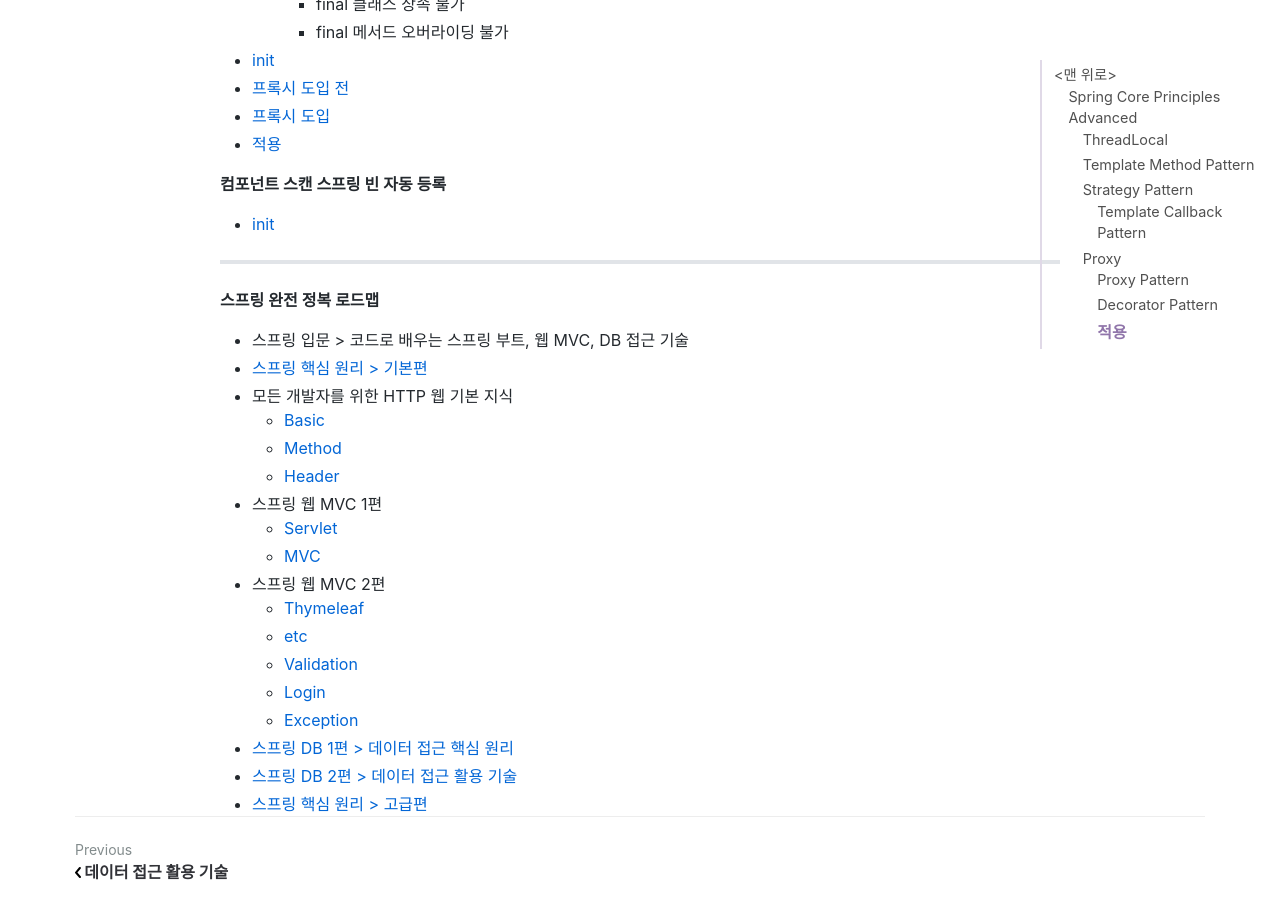
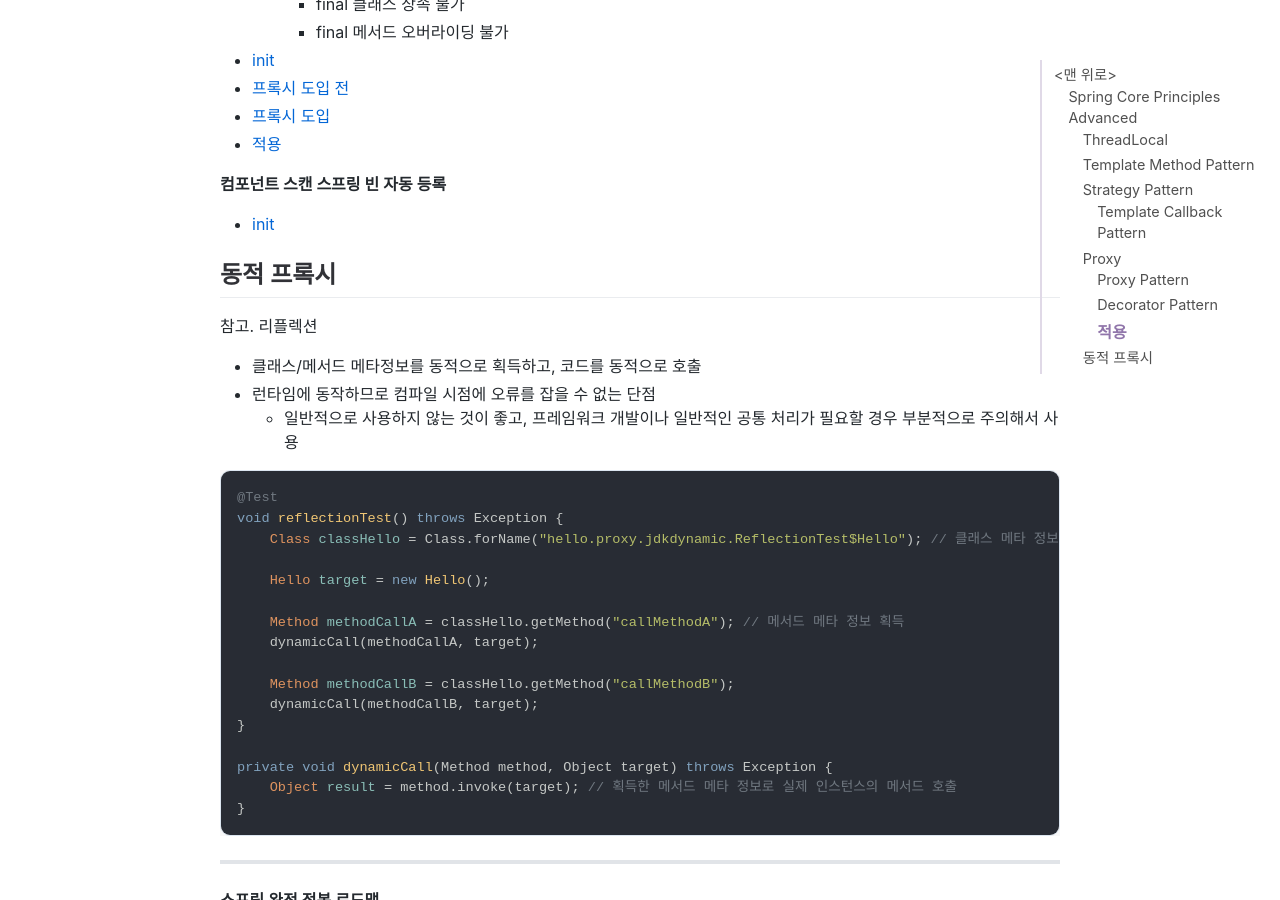
Before and after one commit to jihunparkme/jihunparkme.github.io, a Jekyll site: the page built from _posts/2022-11-20-Spring-Core-Principles-Advanced.md, in a window 1280 px wide and 900 px high, scrolled down 9466 px. Built offline with Jekyll 4.4.1, drawn with Linux system fonts in a browser that asks for light colours; nearby versions of some CDN libraries; comment, search, counter and statistics services are not loaded; some of the changed text lies outside the part shown.

Commit message:
[동적 프록시 기술] reflection

````diff
--- a/_posts/2022-11-20-Spring-Core-Principles-Advanced.md
+++ b/_posts/2022-11-20-Spring-Core-Principles-Advanced.md
@@ -271,18 +271,32 @@ client.execute();
 
 - [init](https://github.com/jihunparkme/Inflearn-Spring-Core-Principles-Advanced/commit/b139e5df727f4ac39d1819815c0def0acbc21e61)
 
+## 동적 프록시
 
+참고. 리플렉션
 
+- 클래스/메서드 메타정보를 동적으로 획득하고, 코드를 동적으로 호출
+- 런타임에 동작하므로 컴파일 시점에 오류를 잡을 수 없는 단점
+  - 일반적으로 사용하지 않는 것이 좋고, 프레임워크 개발이나 일반적인 공통 처리가 필요할 경우 부분적으로 주의해서 사용
 
+```java
+@Test
+void reflectionTest() throws Exception {
+    Class classHello = Class.forName("hello.proxy.jdkdynamic.ReflectionTest$Hello"); // 클래스 메타 정보 획득
 
+    Hello target = new Hello();
 
+    Method methodCallA = classHello.getMethod("callMethodA"); // 메서드 메타 정보 획득
+    dynamicCall(methodCallA, target);
 
+    Method methodCallB = classHello.getMethod("callMethodB");
+    dynamicCall(methodCallB, target);
+}
 
-
-
-
-
-
+private void dynamicCall(Method method, Object target) throws Exception {
+    Object result = method.invoke(target); // 획득한 메서드 메타 정보로 실제 인스턴스의 메서드 호출
+}
+```
 
 
 
````
